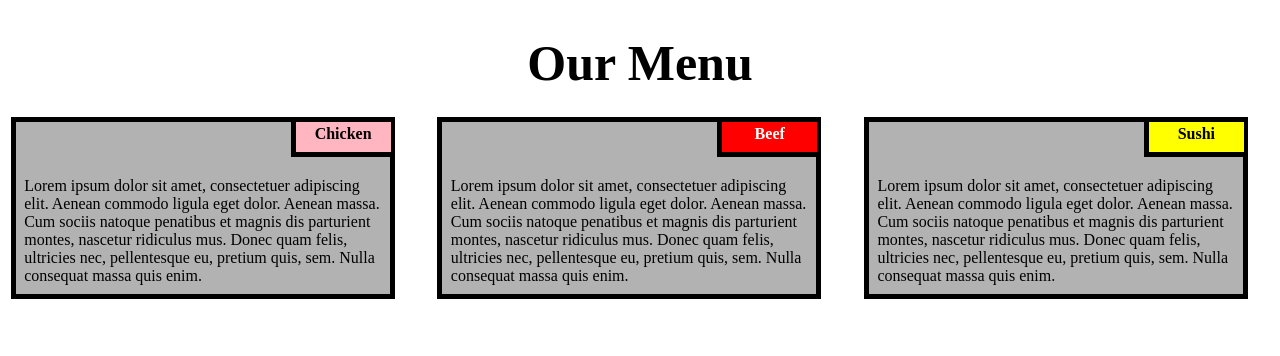
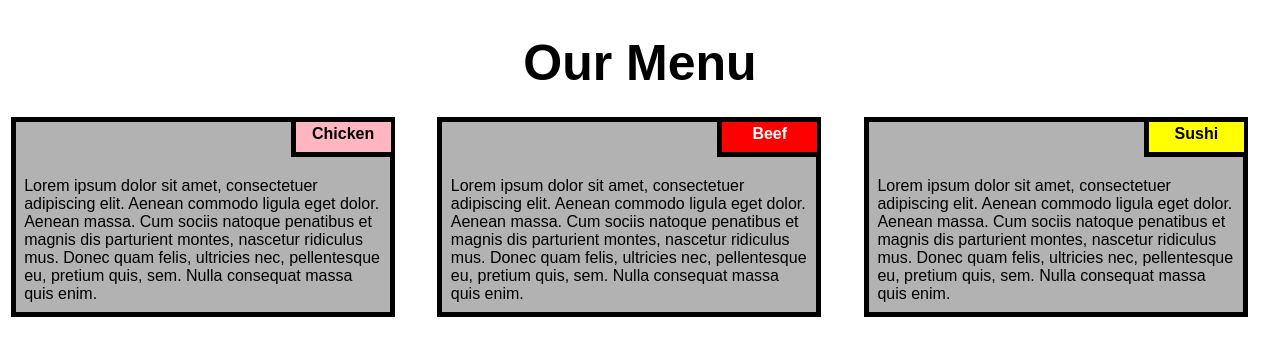
Before and after one commit to eesh472/CourseraWebDev, a plain HTML site: page Module2-solution/index.html in a window 1280 px wide. Drawn offline with Linux system fonts and the light colour scheme.

Commit message:
Update style.css

```diff
--- a/Module2-solution/style.css
+++ b/Module2-solution/style.css
@@ -5,7 +5,7 @@
 body{
 	margin: 0;
 	padding: 0;
-  font-family: var(--bs-body-font-family) sans-serif;
+  font-family: sans-serif;
 }
 
 .row{
```
